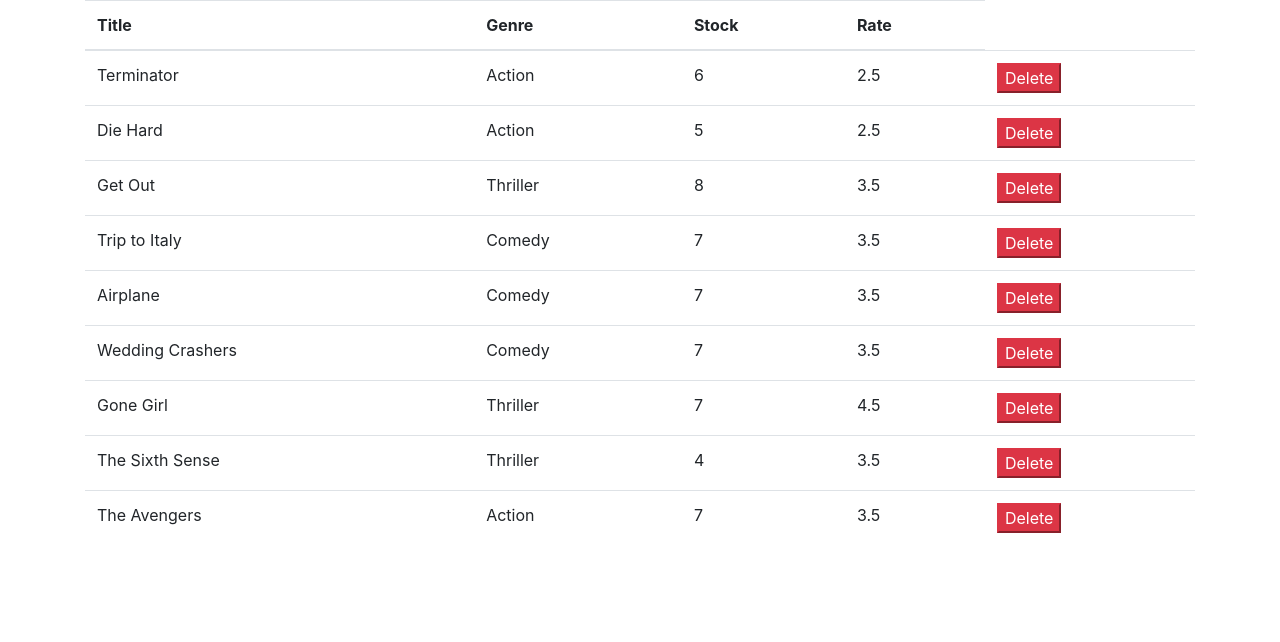
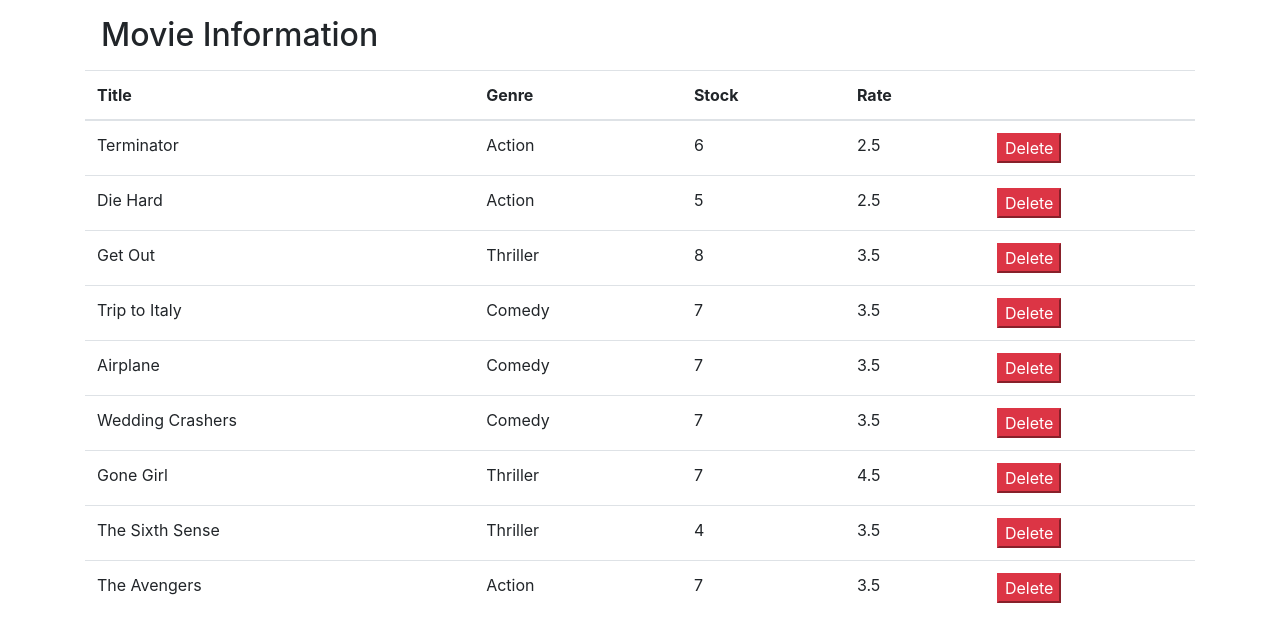
Before and after one commit to olee2002/vidly, a React (Create React App) app: page / in a window 1280 px wide. Shown: the top 642 px of the page. Built offline with nearby package versions, Linux system fonts and the light colour scheme.

Commit message:
delete movie list added

```diff
--- a/src/components/movies.js
+++ b/src/components/movies.js
@@ -1,5 +1,5 @@
 import React, { Component } from 'react';
-import { getMovies } from '../services/fakeMovieService';
+import { getMovies, deleteMovie } from '../services/fakeMovieService';
 
 class Movies extends Component {
 
@@ -13,11 +13,16 @@ class Movies extends Component {
             movies: movieData
         })
     }
+    deleteMovie = (id) => {
+
+    }
 
     render() {
-        const tableHead = ['Title', 'Genre', 'Stock', 'Rate'];
+        const tableHead = ['Title', 'Genre', 'Stock', 'Rate', ''];
         console.log(this.state.movies)
-        return <table className="table">
+        return <div>
+            <h2 className="m-3">Movie Information</h2>
+            <table className="table">
                 <thead>
                     <tr>
                         {tableHead.map(elem => <th scope="col">{elem}</th>)}
@@ -31,14 +36,24 @@ class Movies extends Component {
                             <td scope="row">{movie.genre.name}</td>
                             <td scope="row">{movie.numberInStock}</td>
                             <td scope="row">{movie.dailyRentalRate}</td>
-                        <td scope="row"><button className="btn-danger">Delete</button></td>
+                            <td scope="row">
+                                <button
+                                    onClick={() => {
+                                        const deleted = deleteMovie(movie._id);
+                                        const data = this.state.movies.filter(elem => elem !== deleted)
+                                        console.log(data)
+                                        this.setState({ movies: data })
+                                    }
+                                    }
+                                    className="btn-danger">Delete</button></td>
                         </tr>
                     )}
 
 
                 </tbody>
 
-        </table>;
+            </table>
+        </div>
     }
 }
 
```
Lines whose indentation alone changed are shown as unchanged.
